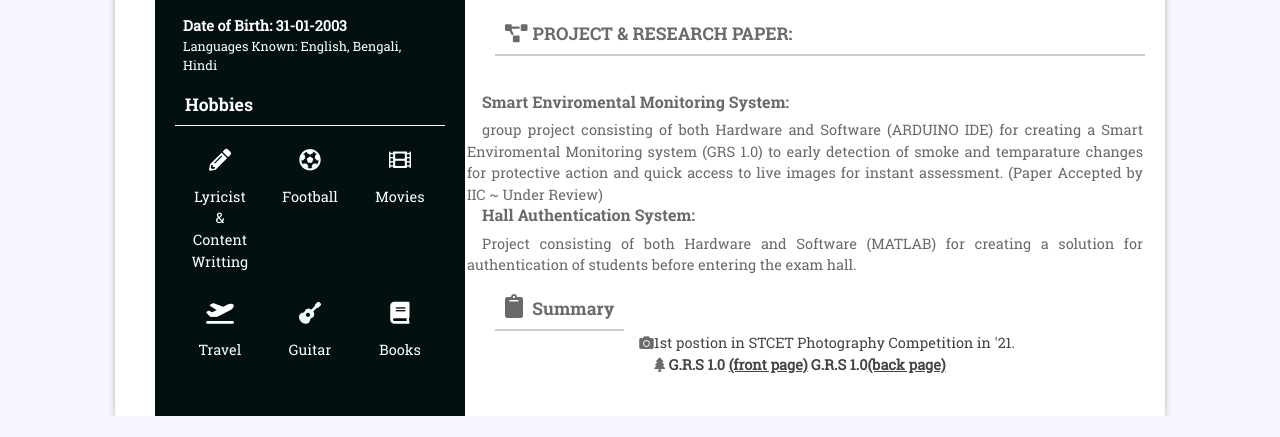
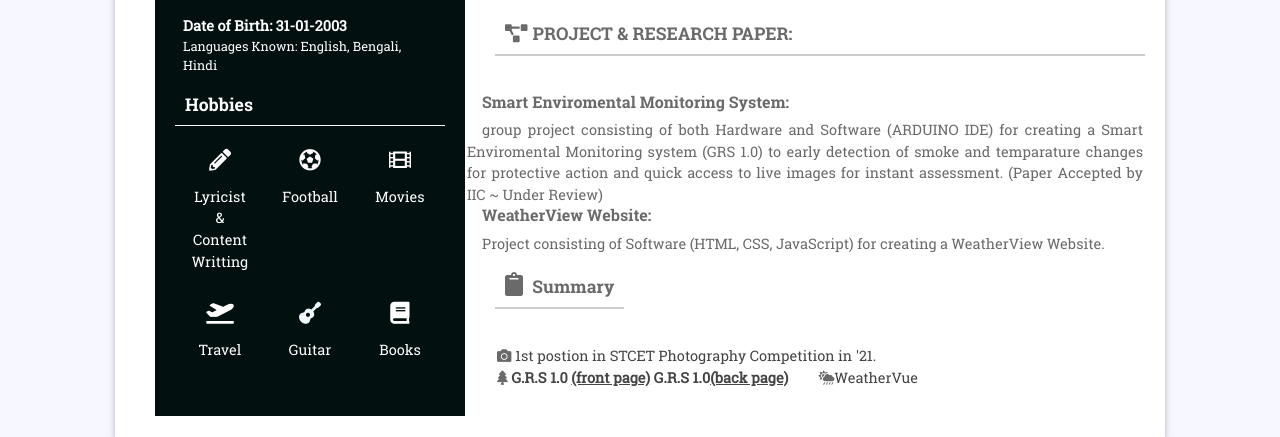
Before and after one commit to Barik-Rajdeep/curriculum-vitae, a plain HTML site: page index.html in a window 1280 px wide. Shown: the part 805-1242 px from the top of the page. Before the commit the page ends 1221 px from the top, so only its background shows below. Drawn offline with Linux system fonts and the light colour scheme.

Commit message:
index update

```diff
--- a/index.html
+++ b/index.html
@@ -140,31 +140,35 @@ GPA 8.45 (Up to 5th Sem)
                                <div class=" prog-row row">
                                     <div class="row">
                                         <div class="about">
-                                            <p<li><h6><b> Smart Enviromental Monitoring System:</b></h6> <div class="about">group project consisting of both
+                                            <p></p><li><h6><b> Smart Enviromental Monitoring System:</b></h6> <div class="about">group project consisting of both
                                                 Hardware and Software (ARDUINO IDE) for creating a  Smart Enviromental Monitoring system (GRS 1.0) to early detection of smoke and temparature changes for protective action and quick access to live images for instant assessment.
                                                  (Paper Accepted by IIC ~ Under Review)
                                                  </div>
                                                 </li></p>
                                         </div>
                                         <div class="about">
-                                            <p><li><h6><b>Hall Authentication System:</b></h6> <div class="about">Project
-                                                consisting of both Hardware and Software (MATLAB) for creating a solution
-                                                for authentication of students before entering the exam hall. </div></li></p>
+                                           <p><li><h6><b>WeatherView Website:</b></h6> <div class="about">Project
+                                                consisting of Software (HTML, CSS, JavaScript) for creating a WeatherView
+                                                Website. </div></li></p>
                                         </div>
                                 </div>
                         </div>
-                        <li><h2 class="rit-titl"><i class="fa fa-clipboard" style="font-size:24px"></i> Summary</h2><br></li>
-                        <div class="about"><br>
-
-                           <br> <i class="fa fa-camera"></i><a href="assets/images/photography winner.png"><h8>1st postion in STCET Photography Competition in '21.</h8></a>
-                            <div class="btn-ro row no-margin">
-                                <ul class="btn-link">
-                    </div>
-                    <li><i class="fa fa-tree"></i><a href="assets/images/front page.png"><h8><b> G.R.S 1.0 <u>(front page)</u></b></h8></a> <a href="assets/images/back page.png"><h8><b> G.R.S 1.0<u>(back page)</u></b></h8></a></li>
-                    <div class="btn-ro row no-margin">
-                        <ul class="btn-link">
-            </div>
-                </div>
+                        <h2 class="rit-titl"><i class="fa fa-clipboard" style="font-size:24px"></i> Summary</h2>
+                        <div class="profess-cover row no-margin">
+                            <div class="prog-row row">
+                                <div class="row">
+                                    <div class="about">
+                                        <p><li><i class="fa fa-camera"></i><a href="assets/images/photography winner.png">  <h8>1st postion in STCET Photography Competition in '21.</h8></a></li></p>
+                                    </div>
+                                    <div class="about">
+                                        <p><li><i class="fa fa-tree"></i><a href="assets/images/front page.png">  <h8><b> G.R.S 1.0 <u>(front page)</u></b></h8></a> <a href="assets/images/back page.png"> <h8><b> G.R.S 1.0<u>(back page)</u></b></h8></a></li></p>
+                                    </div><br>
+                                    <div class="about">
+                                        <p><li> <i class="fas fa-cloud-sun-rain"></i><a href=""><h8>WeatherVue</h8></a>
+                                 </div></li></p>
+                            </div>
+                        </div>
+                  </div>
                 </div>
             </div>
         </div>
```
